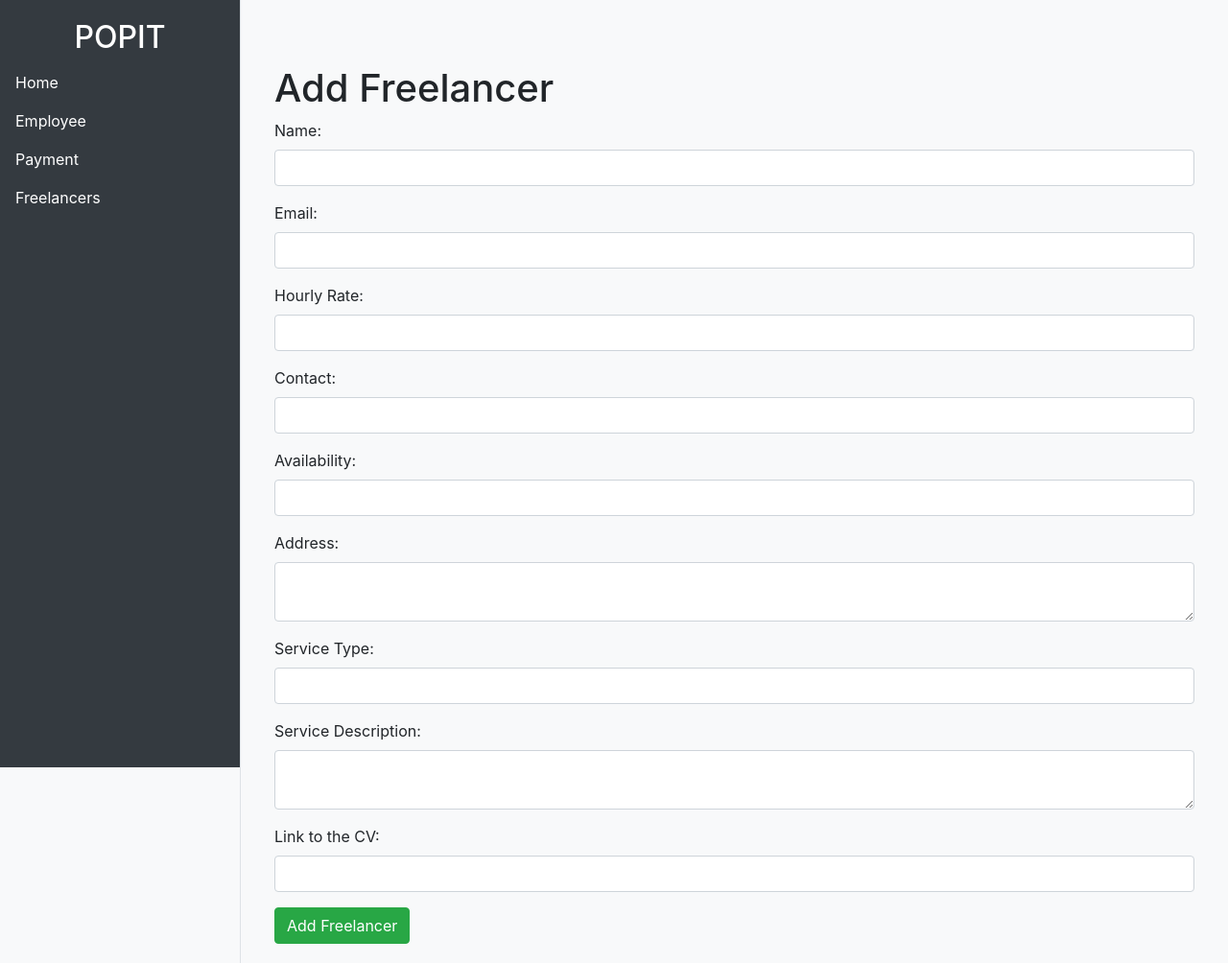
After one commit to VenujaK/popit, a Flask app: page /update_freelancer/1 in a window 1280 px wide. The commit adds this page. Shown: the whole page at 96% size. Run offline with Flask 3, Linux system fonts and the light colour scheme; tables that the repository leaves empty or names only in its code hold one stand-in row (values such as "Sample post"); some libraries are stand-ins or nearby versions.

```diff
--- a/app.py
+++ b/app.py
@@ -1,4 +1,4 @@
-from flask import Flask, render_template, request, redirect, url_for
+from flask import Flask, render_template, request, redirect, url_for, flash
 from flask_mysqldb import MySQL
 import MySQLdb
 
@@ -268,5 +268,76 @@ def delete_payment(id):
     conn.commit()
     return redirect(url_for('payment_tracking'))
 
+@app.route('/freelanceDB')
+def freelance_db():
+    cur = mysql.connection.cursor()
+    cur.execute("SELECT * FROM freelancers")
+    freelancers = cur.fetchall()
+    cur.close()
+    return render_template('./FreeanceDB/freelance_db.html', freelancers=freelancers)
+
+@app.route('/add_freelancer', methods=['GET', 'POST'])
+def add_freelancer():
+    if request.method == 'POST':
+        name = request.form['name']
+        email = request.form['email']
+        hourly_rate = request.form['hourly_rate']
+        contact = request.form['contact']
+        availability = request.form['availability']
+        address = request.form['address']
+        service_type = request.form['service_type']
+        service_description = request.form['service_description']
+        cv_link = request.form['cv_link']
+
+        cur = mysql.connection.cursor()
+        cur.execute("INSERT INTO freelancers (name, email, hourly_rate, contact, availability, address, service_type, service_description, cv_link) VALUES (%s, %s, %s, %s, %s, %s, %s, %s, %s)",
+                    (name, email, hourly_rate, contact, availability, address, service_type, service_description, cv_link))
+        mysql.connection.commit()
+        cur.close()
+        flash('Freelancer added successfully!')
+        return redirect(url_for('freelance_db'))
+    return render_template('./FreeanceDB/add_freelancer.html')
+
+@app.route('/update_freelancer/<int:id>', methods=['GET', 'POST'])
+def update_freelancer(id):
+    cur = mysql.connection.cursor()
+    cur.execute("SELECT * FROM freelancers WHERE id = %s", [id])
+    freelancer = cur.fetchone()
+    cur.close()
+
+    if request.method == 'POST':
+        name = request.form['name']
+        email = request.form['email']
+        hourly_rate = request.form['hourly_rate']
+        contact = request.form['contact']
+        availability = request.form['availability']
+        address = request.form['address']
+        service_type = request.form['service_type']
+        service_description = request.form['service_description']
+        cv_link = request.form['cv_link']
+
+        cur = mysql.connection.cursor()
+        cur.execute("""
+            UPDATE freelancers
+            SET name = %s, email = %s, hourly_rate = %s, contact = %s, availability = %s, address = %s, service_type = %s, service_description = %s, cv_link = %s
+            WHERE id = %s
+        """, (name, email, hourly_rate, contact, availability, address, service_type, service_description, cv_link, id))
+        mysql.connection.commit()
+        cur.close()
+        flash('Freelancer updated successfully!')
+        return redirect(url_for('./FreeanceDB/freelance_db'))
+
+    return render_template('update_freelancer.html', freelancer=freelancer)
+
+@app.route('/delete_freelancer/<int:id>', methods=['POST'])
+def delete_freelancer(id):
+    cur = mysql.connection.cursor()
+    cur.execute("DELETE FROM freelancers WHERE id = %s", [id])
+    mysql.connection.commit()
+    cur.close()
+    flash('Freelancer deleted successfully!')
+    return redirect(url_for('./FreeanceDB/freelance_db'))
+
+
 if __name__ == '__main__':
     app.run(debug=True)
--- /dev/null
+++ b/templates/FreeanceDB/update_freelancer.html
@@ -0,0 +1,74 @@
+<!DOCTYPE html>
+<html lang="en">
+<head>
+    <meta charset="UTF-8">
+    <meta name="viewport" content="width=device-width, initial-scale=1.0">
+    <title>Payment Tracking Records</title>
+    <!-- Bootstrap CSS -->
+    <link rel="stylesheet" href="https://stackpath.bootstrapcdn.com/bootstrap/4.5.2/css/bootstrap.min.css">
+</head>
+<body>
+    <!DOCTYPE html>
+    <html lang="en">
+    <head>
+        <meta charset="UTF-8">
+        <meta name="viewport" content="width=device-width, initial-scale=1.0">
+        <title>Payment Tracking Records</title>
+        <!-- Bootstrap CSS -->
+        <link rel="stylesheet" href="https://stackpath.bootstrapcdn.com/bootstrap/4.5.2/css/bootstrap.min.css">
+    </head>
+    <body>
+        {% extends "base.html" %}
+        {% block content %}
+        <div class="container mt-5">
+            <h1>Add Freelancer</h1>
+            <form action="{{ url_for('add_freelancer') }}" method="POST">
+                <div class="form-group">
+                    <label for="name">Name:</label>
+                    <input type="text" class="form-control" id="name" name="name" required>
+                </div>
+                <div class="form-group">
+                    <label for="email">Email:</label>
+                    <input type="email" class="form-control" id="email" name="email" required>
+                </div>
+                <div class="form-group">
+                    <label for="hourly_rate">Hourly Rate:</label>
+                    <input type="number" class="form-control" id="hourly_rate" name="hourly_rate" step="0.01" required>
+                </div>
+                <div class="form-group">
+                    <label for="contact">Contact:</label>
+                    <input type="text" class="form-control" id="contact" name="contact" required>
+                </div>
+                <div class="form-group">
+                    <label for="availability">Availability:</label>
+                    <input type="text" class="form-control" id="availability" name="availability" required>
+                </div>
+                <div class="form-group">
+                    <label for="address">Address:</label>
+                    <textarea class="form-control" id="address" name="address" required></textarea>
+                </div>
+                <div class="form-group">
+                    <label for="service_type">Service Type:</label>
+                    <input type="text" class="form-control" id="service_type" name="service_type" required>
+                </div>
+                <div class="form-group">
+                    <label for="service_description">Service Description:</label>
+                <textarea class="form-control" id="service_description" name="service_description" required></textarea>
+            </div>
+            <div class="form-group">
+                <label for="cv_link">Link to the CV:</label>
+                <input type="text" class="form-control" id="cv_link" name="cv_link" required>
+            </div>
+            <button type="submit" class="btn btn-success">Add Freelancer</button>
+        </form>
+    </div>
+    {% endblock %}
+
+
+    </body>
+    </html>
+
+
+
+</body>
+</html>
--- a/templates/base.html
+++ b/templates/base.html
@@ -75,7 +75,8 @@
                         </li>
                     </ul>
                 </div>
-            </li><li class="nav-item">
+            </li>
+            <li class="nav-item">
                 <a class="nav-link" data-toggle="collapse" href="#paymentMenu" role="button" aria-expanded="false" aria-controls="paymentMenu">
                     Payment
                 </a>
@@ -87,7 +88,21 @@
                         <li class="nav-item">
                             <a class="nav-link" href="{{ url_for('payment_tracking') }}">View Payments</a>
                         </li>
-
+                    </ul>
+                </div>
+            </li>
+            <li class="nav-item">
+                <a class="nav-link" data-toggle="collapse" href="#freelancerMenu" role="button" aria-expanded="false" aria-controls="freelancerMenu">
+                    Freelancers
+                </a>
+                <div class="collapse" id="freelancerMenu">
+                    <ul class="nav flex-column ml-3">
+                        <li class="nav-item">
+                            <a class="nav-link" href="{{ url_for('freelance_db') }}">View Freelancers</a>
+                        </li>
+                        <li class="nav-item">
+                            <a class="nav-link" href="{{ url_for('add_freelancer') }}">Add Freelancers</a>
+                        </li>
                     </ul>
                 </div>
             </li>
```
Also changed, not shown: templates/FreeanceDB/add_freelancer.html (added, +59 -0 lines), templates/FreeanceDB/freelance_db.html (added, +94 -0 lines).
